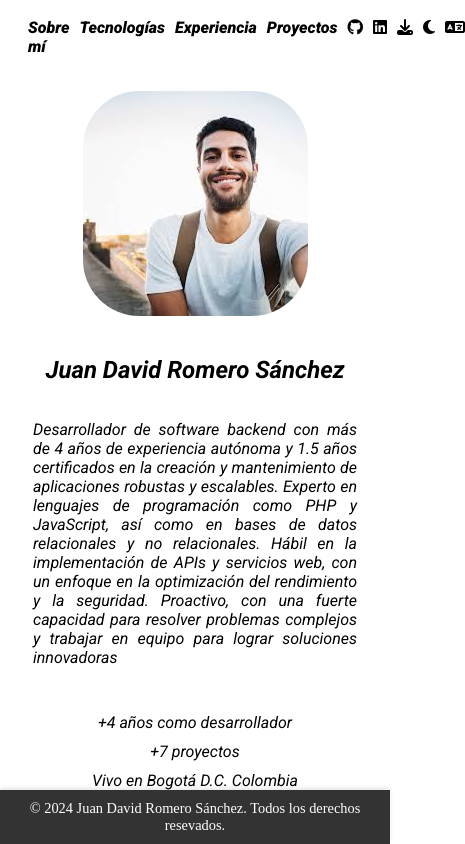
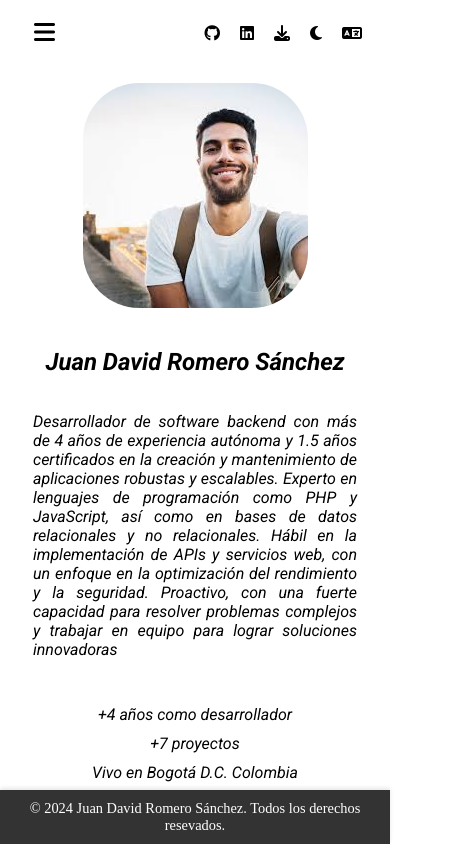
Before and after one commit to juanmac09/Portfolio, an Angular app: page / in a window 390 px wide. Shown: the top 844 px of the page, 465 px wide, since content can reach past the window. Built offline with nearby package versions, Linux system fonts and the light colour scheme.

Commit message:
The responsiveness was improved and completed 100%.

```diff
--- a/src/app/nav-bar/nav-bar.component.css
+++ b/src/app/nav-bar/nav-bar.component.css
@@ -4,6 +4,7 @@ header {
   font-weight: 900;
   font-style: italic;
 }
+
 .navbar {
   display: flex;
   justify-content: space-between;
@@ -13,10 +14,23 @@ header {
   padding: 0 20px;
 }
 
+.menu-container {
+  display: flex;
+  align-items: center;
+}
+
+.menu-toggle {
+  display: none;
+  background: none;
+  border: none;
+  font-size: 24px;
+  cursor: pointer;
+  color: #000;
+}
+
 ul {
   display: flex;
   justify-content: space-between;
-  width: 100%;
   padding: 0;
   margin: 0;
   list-style: none;
@@ -27,9 +41,21 @@ ul {
   display: flex;
 }
 
+.container-right {
+  margin-left: auto;
+}
+
 .container-left li,
 .container-right li {
   margin-left: 20px;
+}
+
+.menu-container li {
+  margin-right: 25px; /* Increase the right margin to space out items */
+}
+
+.container-left li:last-child {
+  margin-right: 0; /* Remove margin from the last item */
 }
 
 a {
@@ -47,36 +73,113 @@ li {
   text-decoration: none;
 }
 
-.navbar ul {
+.menu-container ul {
   display: flex;
   justify-content: space-between;
-  width: 100%;
 }
 
-/* Responsive adjustments */
-@media (max-width: 768px) {
-  .navbar {
-    padding: 0 10px;
-  }
-
-  .container-left {
-    margin-left: 0;
-  }
-
-  .container-right {
-    margin-right: 0;
-  }
-
-  .container-left li,
-  .container-right li {
-    margin-left: 10px;
-  }
+.navbar-darkmode .menu-toggle {
+  color: #fff;
 }
 
-.navbar-darkmode a{
+.navbar-darkmode a {
   color: #fff;
 }
 
 .navbar-darkmode .icon {
   color: #fff;
 }
+
+@media (max-width: 768px) {
+  .menu-toggle {
+    display: block;
+  }
+
+  .menu-container ul {
+    display: none;
+    flex-direction: column;
+    width: 100%;
+    background: #f8f9fa;
+    border-radius: 8px;
+    box-shadow: 0 2px 10px rgba(0, 0, 0, 0.1);
+    margin-top: 10px;
+    padding: 10px 0;
+  }
+
+  .menu-container ul.open {
+    display: flex;
+  }
+
+  .menu-container ul li {
+    width: 100%;
+    text-align: center;
+    padding: 15px 0;
+    border-bottom: 1px solid #ddd;
+    transition: background 0.3s ease-in-out;
+  }
+
+  .menu-container ul li:last-child {
+    border-bottom: none;
+  }
+
+  .menu-container ul li a {
+    color: #000;
+    font-size: 18px;
+    font-weight: 700;
+  }
+
+  .menu-container ul li:hover {
+    background: #e2e2e2;
+  }
+
+  .menu-container ul.menu-darkmode {
+    background: #333;
+  }
+
+  .menu-container ul.menu-darkmode li a {
+    color: #fff;
+  }
+
+  .menu-container ul.menu-darkmode li:hover {
+    background: #444;
+  }
+
+  /* Adjust scroll-to-top button position in responsive mode */
+  .scroll-to-top {
+    bottom: 80px; /* Adjusted for better visibility in responsive mode */
+    right: 20px;
+  }
+}
+
+.scroll-to-top {
+  position: fixed;
+  bottom: 60px;
+  right: 20px;
+  background-color: #000;
+  color: #fff;
+  border: none;
+  border-radius: 50%;
+  width: 50px;
+  height: 50px;
+  display: flex;
+  align-items: center;
+  justify-content: center;
+  cursor: pointer;
+  box-shadow: 0 2px 10px rgba(0, 0, 0, 0.3);
+  transition: background-color 0.3s;
+  z-index: 5;
+}
+
+.scroll-to-top:hover {
+  background-color: #555;
+}
+
+.scroll-to-top-dark-mode {
+  background-color: #fff;
+  color: #000;
+}
+
+
+.scroll-to-top-dark-mode:hover {
+  background-color: #ddd;
+}
--- a/src/app/nav-bar/nav-bar.component.html
+++ b/src/app/nav-bar/nav-bar.component.html
@@ -1,20 +1,57 @@
 <header>
-  <nav class="navbar" [ngClass]="{'navbar-darkmode': returnMode()}">
-    <ul>
-      <div class="container-left">
-        <li><a href="#about-me">{{ data.about }}</a></li>
-        <li><a href="#tecnologies">{{ data.technologies }}</a></li>
-        <li><a href="#experience">{{ data.experience }}</a></li>
-        <li><a href="#projects">{{ data.projects }}</a></li>
-      </div>
-
-      <div class="container-right">
-        <li class="icon"><a href="https://github.com/juanmac09" target="_blank"><i class="fab fa-github"></i></a></li>
-        <li class="icon"><a href="https://www.linkedin.com/in/juan-romero-5952472bb" target="_blank"><i class="fab fa-linkedin"></i></a></li>
-        <li class="icon"><a [href]="urlFile" download="CV.pdf"><i class="fas fa-download"></i></a></li>
-        <li class="icon" (click)="setDarkMode()"><a><i class="fas fa-moon"></i></a></li>
-        <li class="icon" (click)="setLanguage()"><a><i class="fas fa-language"></i></a></li>
-      </div>
-    </ul>
+  <nav class="navbar" [ngClass]="{ 'navbar-darkmode': returnMode() }">
+    <div class="menu-container">
+      <button class="menu-toggle" (click)="toggleMenu()">
+        <i class="fas fa-bars"></i>
+      </button>
+      <ul [class.open]="menuOpen" [ngClass]="{ 'menu-darkmode': returnMode() }">
+        <li (click)="closeMenu()">
+          <a href="#about-me">{{ data.about }}</a>
+        </li>
+        <li (click)="closeMenu()">
+          <a href="#tecnologies">{{ data.technologies }}</a>
+        </li>
+        <li (click)="closeMenu()">
+          <a href="#experience">{{ data.experience }}</a>
+        </li>
+        <li (click)="closeMenu()">
+          <a href="#projects">{{ data.projects }}</a>
+        </li>
+      </ul>
+    </div>
+    <div class="container-right">
+      <li class="icon">
+        <a href="https://github.com/juanmac09" target="_blank"
+          ><i class="fab fa-github"></i
+        ></a>
+      </li>
+      <li class="icon">
+        <a
+          href="https://www.linkedin.com/in/juan-romero-5952472bb"
+          target="_blank"
+          ><i class="fab fa-linkedin"></i
+        ></a>
+      </li>
+      <li class="icon">
+        <a [href]="urlFile" download="CV.pdf"
+          ><i class="fas fa-download"></i
+        ></a>
+      </li>
+      <li class="icon" (click)="setDarkMode()">
+        <a><i class="fas fa-moon"></i></a>
+      </li>
+      <li class="icon" (click)="setLanguage()">
+        <a><i class="fas fa-language"></i></a>
+      </li>
+    </div>
   </nav>
 </header>
+@if (showScrollToTop) {
+<button
+  class="scroll-to-top"
+  [ngClass]="{ 'scroll-to-top-dark-mode': returnMode() }"
+  (click)="scrollToTop()"
+>
+  <i class="fas fa-arrow-up"></i>
+</button>
+}
--- a/src/app/nav-bar/nav-bar.component.ts
+++ b/src/app/nav-bar/nav-bar.component.ts
@@ -1,4 +1,4 @@
-import { Component, OnInit } from '@angular/core';
+import { Component, HostListener, OnInit, Renderer2 } from '@angular/core';
 import { TranslateService } from '../Services/Translate/translate.service';
 import { DataService } from '../Services/Data/data.service';
 import { DarkModeService } from '../Services/DarkMode/dark-mode.service';
@@ -16,48 +16,47 @@ interface Menu {
   standalone: true,
   imports: [NgClass],
   templateUrl: './nav-bar.component.html',
-  styleUrl: './nav-bar.component.css',
+  styleUrls: ['./nav-bar.component.css'],
 })
 export class NavBarComponent implements OnInit {
+  menuOpen = false;
   language: number = 0;
   darkMode: number = 0;
   urlFile: string = '';
+  showScrollToTop = false;
   data: Menu = {
     about: '',
     technologies: '',
     experience: '',
     projects: '',
   };
+
   constructor(
     private translateService: TranslateService,
     private dataService: DataService,
-    private modeService: DarkModeService
+    private modeService: DarkModeService,
+    private renderer: Renderer2 // Inject Renderer2
   ) {}
 
   ngOnInit(): void {
     this.getLanguage();
+    this.renderer.listen('window', 'click', (event: Event) => {
+      if (!this.menuOpen) return;
+      const target = event.target as HTMLElement;
+      const menuContainer = document.querySelector('.menu-container');
+      const menuToggle = document.querySelector('.menu-toggle');
+
+      if (menuContainer && !menuContainer.contains(target) && !menuToggle?.contains(target)) {
+        this.menuOpen = false;
+      }
+    });
   }
 
-  /**
-   * This function is responsible for toggling the language between English and Spanish.
-   * It updates the `language` property and calls the `setLanguage` method of the `TranslateService`
-   * to change the language of the application.
-   *
-   * @returns {void}
-   */
   setLanguage() {
     this.language = this.language == 0 ? 1 : 0;
     this.translateService.setLanguage = this.language;
   }
 
-  /**
-   * This method is responsible for retrieving the current language and updating the application's language settings accordingly.
-   * It subscribes to the `$getLanguage` observable of the `TranslateService` to listen for changes in the language.
-   * When a language change occurs, it calls the `getData` method of the `DataService` with the new language as a parameter.
-   * The returned `menu` object is then used to update the application's language settings.
-   *
-   * @returns {void}
-   */
   getLanguage() {
     this.translateService.$getLanguage.subscribe((language) => {
       this.data = this.dataService.getData(language).menu;
@@ -65,13 +64,6 @@ export class NavBarComponent implements OnInit {
     });
   }
 
-  /**
-   * This method is responsible for setting the URL of the resume file based on the selected language.
-   * It updates the `urlFile` property with the appropriate file path based on the language parameter.
-   *
-   * @param {number} language - A number representing the selected language. 0 represents Spanish, and 1 represents English.
-   * @returns {void} - This method does not return any value.
-   */
   setUrl(language: number) {
     this.urlFile =
       language === 0
@@ -79,25 +71,29 @@ export class NavBarComponent implements OnInit {
         : 'Hoja_de_vida_Juan_David_Romero_Sanchez.english.pdf';
   }
 
-  /**
-   * This method is responsible for toggling the dark mode theme of the application.
-   * It updates the `darkMode` property and calls the `setMode` method of the `DarkModeService`
-   * to change the theme of the application.
-   *
-   * @returns {void} - This method does not return any value.
-   */
   setDarkMode() {
     this.darkMode = this.darkMode == 0 ? 1 : 0;
     this.modeService.setMode = this.darkMode;
   }
 
-  /**
-   * This method is responsible for determining whether the dark mode theme is currently enabled.
-   * It returns a boolean value indicating whether the dark mode theme is active (`true`) or not (`false`).
-   *
-   * @returns {boolean} - A boolean value indicating whether the dark mode theme is active.
-   */
   returnMode(): boolean {
     return this.darkMode === 1;
   }
+
+  toggleMenu() {
+    this.menuOpen = !this.menuOpen;
+  }
+
+  @HostListener('window:scroll', [])
+  onWindowScroll() {
+    this.showScrollToTop = window.scrollY > 100;
+  }
+
+  scrollToTop() {
+    window.scrollTo({ top: 0, behavior: 'smooth' });
+  }
+
+  closeMenu() {
+    this.menuOpen = false;
+  }
 }
```
